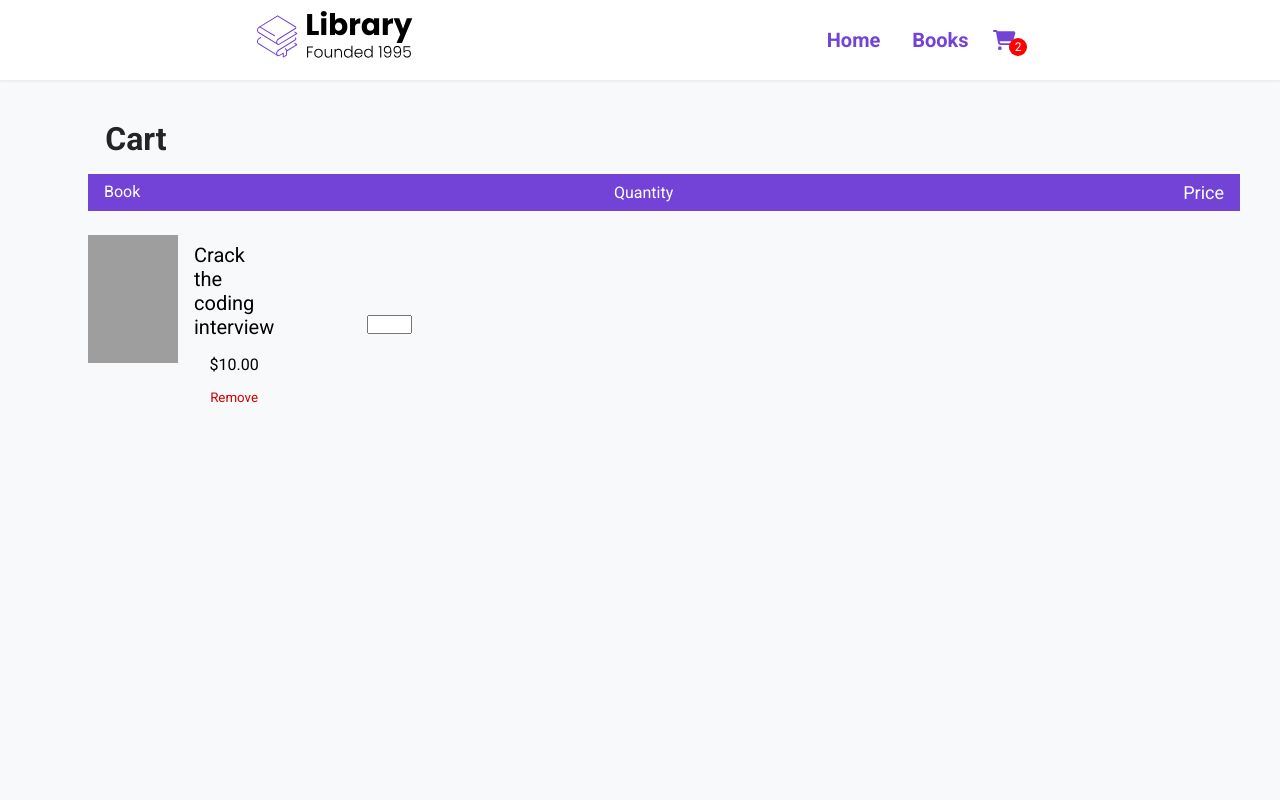
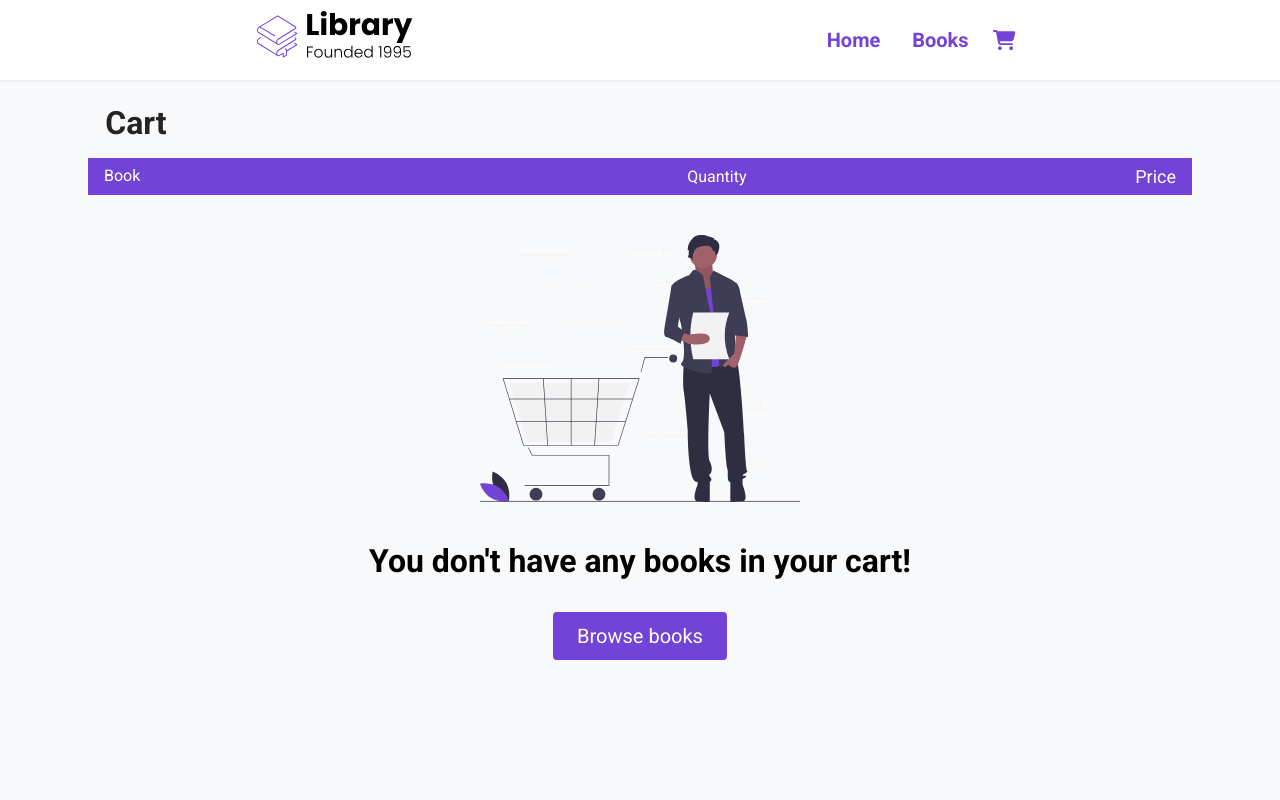
Before and after one commit to connor0523/library, a React (Create React App) app: page /cart in a window 1280 px wide. Shown: the top 800 px of the page. Built offline with nearby package versions, Linux system fonts and the light colour scheme; grey boxes are pictures that could not be loaded.

Commit message:
finished library hopefully

```diff
--- a/src/App.js
+++ b/src/App.js
@@ -1,29 +1,79 @@
 import "./index.css";
-import Nav from './components/Nav'
-import { BrowserRouter as Router, Routes, Route, } from 'react-router-dom'
+import Nav from "./components/Nav";
+import { BrowserRouter as Router, Routes, Route } from "react-router-dom";
 import Footer from "./components/Footer";
 import Home from "./pages/Home";
 import Books from "./pages/Books";
-import { books } from './data.js'
+import { books } from "./data.js";
 import BookInfo from "./pages/BookInfo";
 import Cart from "./pages/Cart";
+import { useEffect, useState } from "react";
 
 function App() {
-  return(
+  const [cart, setCart] = useState([]);
+
+  function addToCart(book) {
+    setCart([...cart, { ...book, quantity: 1 }]);
+  }
+
+  function changeQuantity(book, quantity) {
+    setCart(
+      cart.map((item) =>
+        item.id === book.id
+          ? {
+              ...item,
+              quantity: +quantity,
+            }
+          : item
+      )
+    );
+  }
+
+  function removeItem(item) {
+    setCart(cart.filter(book => book.id !== item.id))
+  }
+
+  function numberOfItems() {
+    let counter = 0
+    cart.forEach(item => {
+      counter += item.quantity
+    })
+    return counter
+  }
+
+  useEffect(() => {
+    console.log(cart);
+  }, [cart]);
+
+  return (
     <Router>
       <div>
-      <Nav />
-      <Routes>
-      <Route path='/' element={<Home />} />
-      <Route path='/books' element={<Books books={books} />} />
-      <Route path="/books/:id" element={<BookInfo books={books} />} />
-      <Route path="/cart" element={<Cart books={books} />} />
-      </Routes>
+        <Nav numberOfItems={numberOfItems()} />
+        <Routes>
+          <Route path="/" element={<Home />} />
+          <Route path="/books" element={<Books books={books} />} />
+          <Route
+            path="/books/:id"
+            element={
+              <BookInfo books={books} addToCart={addToCart} cart={cart} />
+            }
+          />
+          <Route
+            path="/cart"
+            element={
+              <Cart
+                books={books}
+                cart={cart}
+                changeQuantity={changeQuantity}
+                removeItem={removeItem}
+              />
+            }
+          />
+        </Routes>
       </div>
       <Footer />
     </Router>
-  )
+  );
 }
 
-
 export default App;
--- a/src/components/Nav.jsx
+++ b/src/components/Nav.jsx
@@ -3,7 +3,7 @@
 import LibraryLogo from '../assets/Library.svg'
 import { Link } from 'react-router-dom'
 
-const Nav = () => {
+const Nav = ({ numberOfItems }) => {
     function openMenu() {
         document.body.classList += ' menu--open'
     }
@@ -36,7 +36,10 @@
                     <Link to="/cart" className='nav__link'>
                         <FontAwesomeIcon icon='shopping-cart' />
                     </Link>
-                    <span className="cart__length">2</span>
+                    {
+                        numberOfItems > 0 && <span className="cart__length">{numberOfItems}</span>
+                    }
+
                 </li>
             </ul>
             <div className="menu__backdrop">
--- a/src/components/ui/Book.jsx
+++ b/src/components/ui/Book.jsx
@@ -1,17 +1,40 @@
-import React from "react";
+import React, { useEffect, useRef, useState } from "react";
 import { FontAwesomeIcon } from "@fortawesome/react-fontawesome";
 import { Link } from "react-router-dom";
 import Rating from "./Rating";
 import Price from "./Price";
 
 const Book = ({ book }) => {
+  const [img, setImg] = useState()
+
+  const mountedRef = useRef(true)
+
+  useEffect(() => {
+    const image = new Image()
+    image.src = book.url
+    image.onload = () => {
+      setTimeout(() => {
+        if (mountedRef.current) {
+          setImg(image)
+        }
+      }, 300)
+    }
+    return () => {
+      // When the component unmounts
+      mountedRef.current = false
+    }
+  })
+
   return (
     <div className="book__container">
     <div className="books">
       <div className="book">
-        <Link to={`/books/${book.id}`}>
+        {
+          img ? (
+            <>
+            <Link to={`/books/${book.id}`}>
           <figure className="book__img--wrapper">
-            <img src={book.url} alt="" className="book__img" />
+            <img src={img.src} alt="" className="book__img" />
           </figure>
         </Link>
         <div className="book__title">
@@ -21,10 +44,18 @@
         </div>
         <Rating rating={book.rating} />
         <div className="pricee">
-        <Price salePrice={book.salePrice} originalPrice={book.originalPrice} />
+        <Price salePrice={book.salePrice} originalPrice={book.originalPrice}
+            />
+            </div>
+          </>
+          ) : (
+            <> <div className="book__img--skeleton"></div>
+            <div className="skeleton book__title--skeleton"></div>
+            <div className="skeleton book__rating--skeleton"></div>
+            <div className="skeleton book__price--skeleton"></div> </>
+          )}
         </div>
       </div>
-    </div>
     </div>
   );
 };
--- a/src/index.css
+++ b/src/index.css
@@ -275,11 +275,11 @@
 }
 
 .row1 {
-  width: 100vw;
+  width: 100%;
   max-width: 1200px;
   height: 100vh;
   margin: 0 auto;
-  padding: 16px 24px;
+  padding: 0 24px;
 }
 
 .row__column {
@@ -719,55 +719,44 @@
 */
 
 .cart__header {
-  width: 100%;
   background-color: #7342d6;
   margin: 0 24px;
   padding: 8px 16px;
   color: white;
-  display: flex;
-
-}
-
-.cart__body{
-  width: 100%;
-  display: flex;
-}
-
-.cart__title{
-  width: 100%;
   display: flex;
 }
 
 .cart__item {
   margin: 24px;
   display: flex;
-  padding-right: 24px;
+  padding-right: 8px;
 }
 
 .cart__title {
   margin-bottom: 16px;
+  display: flex;
 }
 
 .cart__book {
-  width: 100%;
+  width: 60%;
+  margin: 0;
   display: flex;
 }
 
-.cart__book1 {
-  display: flex;
-}
-
-
 .cart__quantity {
-  width: 100%;
+  width: 40%;
   display: flex;
   align-items: center;
 }
 
 .cart__quantity1 {
-  width: 100%;
+  width: 40%;
   display: flex;
   align-items: center;
+}
+
+.cart__quantity--input{
+  margin: 0;
 }
 
 .cart__total {
@@ -786,12 +775,14 @@
 
 .cart__book--img {
   width: 100%;
+  margin: 0;
   max-width: 90px;
   max-height: 128px;
 }
 
 
 .cart__book--info {
+  margin: 0;
   display: flex;
   flex-direction: column;
   justify-content: center;
@@ -804,10 +795,12 @@
 }
 
 .cart__book--price {
+  margin: 0;
   margin-bottom: 16px;
 }
 
 .cart__book--remove {
+  margin: 0;
   background-color: transparent;
   color: #cf0000;
   border: none;
@@ -822,8 +815,17 @@
   padding: 0 24px;
   width: 100%;
   max-width: 300px;
+  margin: 0;
   margin-left: auto;
   font-size: 16px;
+}
+
+.checkout__screen{
+  margin: 0;
+}
+
+.chk__scr{
+  margin: 0;
 }
 
 .total__item {
@@ -879,8 +881,14 @@
     font-size: 18px;
   }
 
+
   .book {
-    width: 50%;
+    width: 100%;
+    height: 100%;
+  }
+
+  .book__title{
+    width: 100%;
   }
 
   .book__selected {
@@ -897,10 +905,11 @@
 
 
 /* SMALL PHONES, LARGE SMARTPHONES */
-@media (max-width: 550px) {
+@media (max-width: 600px) {
   .btn__menu {
     display: block;
   }
+
 
   .nav__list {
     display: none;
--- a/src/pages/BookInfo.jsx
+++ b/src/pages/BookInfo.jsx
@@ -1,13 +1,23 @@
 import { FontAwesomeIcon } from "@fortawesome/react-fontawesome";
-import React from "react";
+import React, { useState } from "react";
 import { Link, useParams } from "react-router-dom";
 import Book from "../components/ui/Book";
 import Price from "../components/ui/Price";
 import Rating from "../components/ui/Rating";
 
-const BookInfo = ({ books }) => {
-    const { id } = useParams()
-    const book = books.find(book => +book.id === +id)
+const BookInfo = ({ books, addToCart, cart }) => {
+  const { id } = useParams();
+  const book = books.find((book) => +book.id === +id);
+
+  function addBookToCart(book) {
+    addToCart(book);
+  }
+
+  function bookInCart(book) {
+    return cart.find(book => book.id === +id)
+  }
+
+
   return (
     <div id="books__body">
       <main id="books__main">
@@ -20,17 +30,16 @@
             </div>
             <div className="book__selected">
               <figure className="book__selected--figure">
-                <img
-                  src={book.url}
-                  alt=""
-                  className="book__selected--img"
-                />
+                <img src={book.url} alt="" className="book__selected--img" />
               </figure>
               <div className="book__selected--description">
                 <h2 className="book__selected--title">{book.title}</h2>
                 <Rating rating={book.rating} />
                 <div className="book__selected--price">
-                  <Price originalPrice={book.originalPrice} salePrice={book.salePrice} />
+                  <Price
+                    originalPrice={book.originalPrice}
+                    salePrice={book.salePrice}
+                  />
                 </div>
                 <div className="book__summary">
                   <h2 className="book__summary--title">Summary</h2>
@@ -47,9 +56,15 @@
                     perspiciatis fuga? Sint, laborum sit.
                   </p>
                 </div>
-                <button className="btn">
+                {bookInCart() ? (
+                    <Link to={`/cart`} className="book__link">
+                  <button className="btn">Checkout</button>
+                  </Link>
+                ) : (
+                  <button className="btn" onClick={() => addBookToCart(book)}>
                     Add to cart
                   </button>
+                )}
               </div>
             </div>
           </div>
@@ -58,17 +73,15 @@
         <div className="books__container">
           <div className="row">
             <div className="book__selected--top">
-                    <h2 className="book__selected--title--top">
-                        Recommended Books
-                    </h2>
+              <h2 className="book__selected--title--top">Recommended Books</h2>
             </div>
             <div className="books">
-                {
-                    books
-                    .filter(book => book.rating === 5 && +book.id !== +id)
+              {books
+                .filter((book) => book.rating === 5 && +book.id !== +id)
                 .slice(0, 4)
-                    .map(book => <Book book={book} key={book.id} /> )
-                }
+                .map((book) => (
+                  <Book book={book} key={book.id} />
+                ))}
             </div>
           </div>
         </div>
--- a/src/pages/Cart.jsx
+++ b/src/pages/Cart.jsx
@@ -1,7 +1,16 @@
-import React from "react";
-import { books } from "../data";
+import React, { useEffect, useState } from "react";
+import { Link } from "react-router-dom";
+import EmptyCart from "../assets/empty_cart.svg"
 
-const Cart = () => {
+const Cart = ({ cart, changeQuantity, removeItem }) => {
+    const total = () => {
+        let price = 0
+        cart.forEach(item => {
+            price += +((item.salePrice || item.originalPrice) * item.quantity
+            )
+           })
+           return price
+        }
   return (
     <div id="books__body">
       <main id="books__main">
@@ -16,28 +25,76 @@
                 <span className="cart__quantity">Quantity</span>
                 <span className="cart__total">Price</span>
               </div>
-            </div>
               <div className="cart__body">
+                {cart.map((book) => {
+                  return (
                     <div className="cart__item">
                       <div className="cart__book">
                         <img
-                    src="https://covers.openlibrary.org/b/id/8091016-L.jpg"
+                          src={book.url}
                           className="cart__book--img"
                           alt=""
                         />
                         <div className="cart__book--info">
                           <span className="cart__book--title">
-                      Crack the coding interview
+                            {book.title}
                           </span>
-                    <span className="cart__book--price">$10.00</span>
-                    <button className="cart__book--remove">Remove</button>
+                          <span className="cart__book--price">
+                            ${(book.salePrice || book.originalPrice).toFixed(2)}
+                          </span>
+                          <button className="cart__book--remove" onClick={() => removeItem(book)}>Remove</button>
                         </div>
                       </div>
                       <div className="cart__quantity1">
-                    <input type="number" min={0} max={99} />
+                        <input
+                          className="cart__quantity--input"
+                          type="number"
+                          min={0}
+                          max={99}
+                          value={book.quantity}
+                          onChange={(event) =>
+                            changeQuantity(book, event.target.value)
+                          }
+                        />
+                      </div>
+                      <div className="cart__total">
+                        $
+                        {(
+                          (book.salePrice || book.originalPrice) * book.quantity
+                        ).toFixed(2)}
                       </div>
                     </div>
+                  );
+                })}
               </div>
+              {cart.length === 0 && <div className="cart__empty">
+                <img src={EmptyCart} alt="" className="cart__empty--img" />
+                <h2>You don't have any books in your cart!</h2>
+                <Link to="/books">
+                <button className="btn">Browse books</button>
+                </Link>
+              </div>}
+            </div>
+            {cart.length > 0 && <div className="total">
+              <div className="total__item total__sub-total">
+                <span className="checkout__screen">Subtotal</span>
+                <span className="chk__scr">${(total() * 0.9).toFixed(2)}</span>
+              </div>
+              <div className="total__item total__tax">
+                <span className="checkout__screen">Tax</span>
+                <span className="chk__scr">${(total() * 0.1).toFixed(2)}</span>
+              </div>
+              <div className="total__item total__price">
+                <span className="checkout__screen">Total</span>
+                <span className="chk__scr">${total().toFixed(2)}</span>
+              </div>
+              <button
+                className="btn btn__checkout no-cursor"
+                onChange={() => alert(`Haven't got around to this yet`)}
+              >
+                Proceed to checkout
+              </button>
+            </div>}
           </div>
         </div>
       </main>
```
Lines whose indentation alone changed are shown as unchanged.
